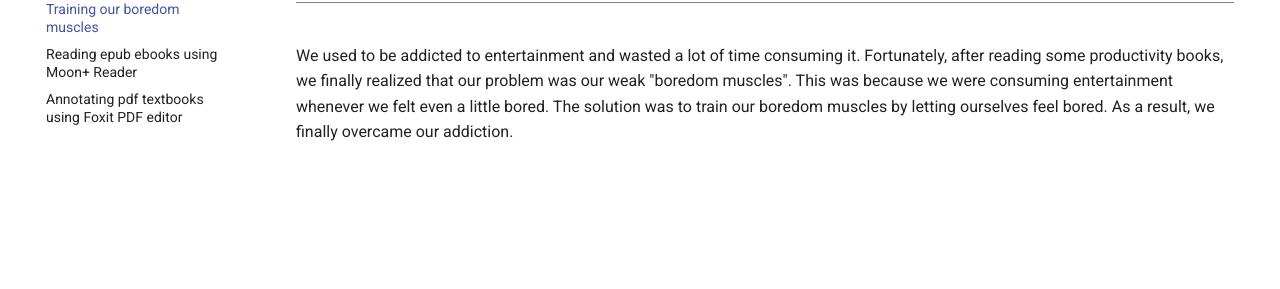
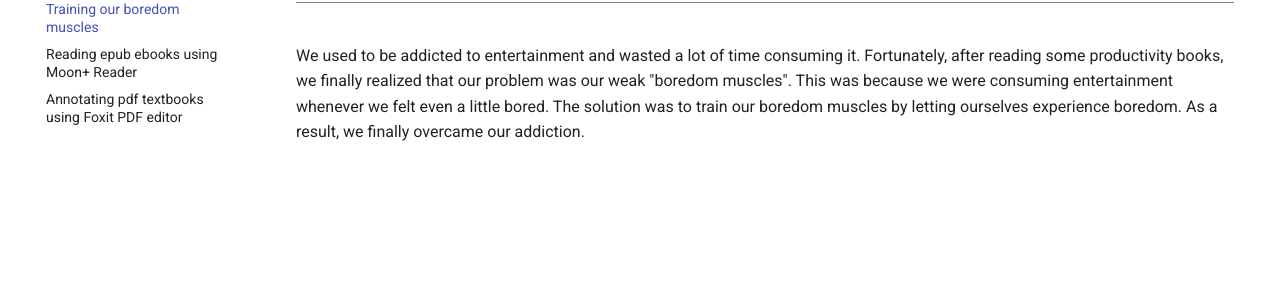
Before and after one commit to maximilian-ho/how-we-teach-ourselves, an MkDocs documentation site: the page built from docs/boredom.md, in a window 1280 px wide. Shown: the part 138-427 px from the top of the page. Built offline with MkDocs 1.6.1 and Material for MkDocs 9.7.7, drawn with Linux system fonts in a browser that asks for light colours.

Commit message:
Update boredom.md

```diff
--- a/docs/boredom.md
+++ b/docs/boredom.md
@@ -1,3 +1,3 @@
 # Training our boredom muscles
 
-We used to be addicted to entertainment and wasted a lot of time consuming it. Fortunately, after reading some productivity books, we finally realized that our problem was our weak "boredom muscles". This was because we were consuming entertainment whenever we felt even a little bored. The solution was to train our boredom muscles by letting ourselves feel bored. As a result, we finally overcame our addiction.
+We used to be addicted to entertainment and wasted a lot of time consuming it. Fortunately, after reading some productivity books, we finally realized that our problem was our weak "boredom muscles". This was because we were consuming entertainment whenever we felt even a little bored. The solution was to train our boredom muscles by letting ourselves experience boredom. As a result, we finally overcame our addiction.
```
